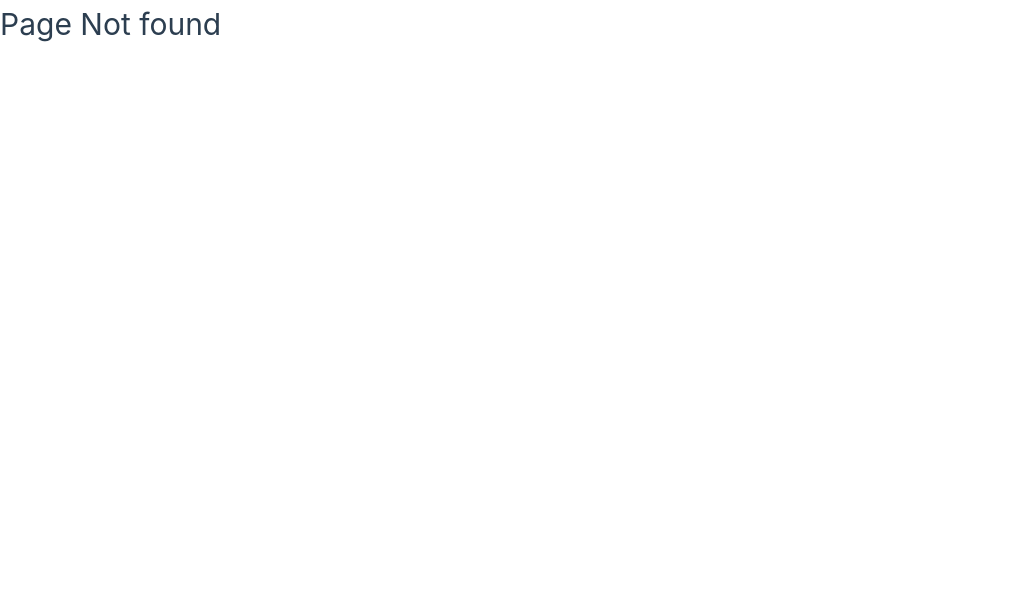
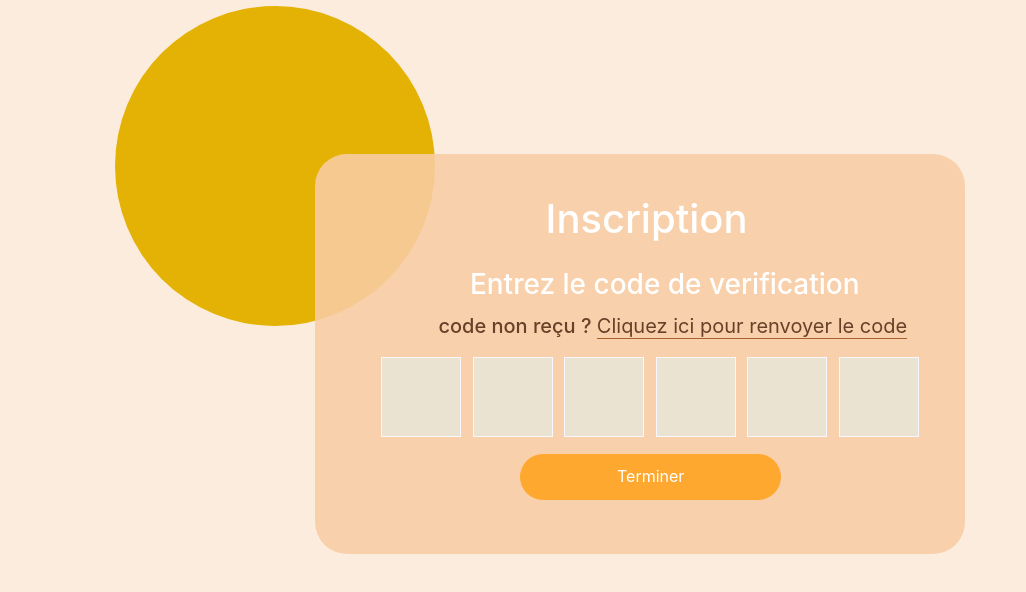
Before and after one commit to tiki-dz/client, a Vue app: page /code in a window 1280 px wide. Before the commit this address had no page. Shown: the top 592 px of the page, without its empty margins (0-1026 px from the left). Built offline with nearby package versions, Linux system fonts and the light colour scheme.

Commit message:
codeverification

```diff
--- a/index.html
+++ b/index.html
@@ -4,6 +4,11 @@
     <meta charset="UTF-8" />
     <link rel="icon" href="/favicon.ico" />
     <meta name="viewport" content="width=device-width, initial-scale=1.0" />
+    <link rel="stylesheet" href="https://cdn.jsdelivr.net/npm/bootstrap@4.0.0/dist/css/bootstrap.min.css" integrity="sha384-Gn5384xqQ1aoWXA+058RXPxPg6fy4IWvTNh0E263XmFcJlSAwiGgFAW/dAiS6JXm" crossorigin="anonymous">
+    <script src="https://code.jquery.com/jquery-3.2.1.slim.min.js" integrity="sha384-KJ3o2DKtIkvYIK3UENzmM7KCkRr/rE9/Qpg6aAZGJwFDMVNA/GpGFF93hXpG5KkN" crossorigin="anonymous"></script>
+    <script src="https://cdn.jsdelivr.net/npm/popper.js@1.12.9/dist/umd/popper.min.js" integrity="sha384-ApNbgh9B+Y1QKtv3Rn7W3mgPxhU9K/ScQsAP7hUibX39j7fakFPskvXusvfa0b4Q" crossorigin="anonymous"></script>
+    <script src="https://cdn.jsdelivr.net/npm/bootstrap@4.0.0/dist/js/bootstrap.min.js" integrity="sha384-JZR6Spejh4U02d8jOt6vLEHfe/JQGiRRSQQxSfFWpi1MquVdAyjUar5+76PVCmYl" crossorigin="anonymous"></script>
+    <meta name="viewport" content="width=device-width, initial-scale=1, shrink-to-fit=no">
     <title>Plasti</title>
   </head>
   <body>
--- a/src/router/index.ts
+++ b/src/router/index.ts
@@ -4,6 +4,7 @@ import HomeView from "../views/HomeView.vue";
 import AboutViewVue from "../views/AboutView.vue";
 import LoginViewVue from "@/views/LoginView.vue";
 import NotFound from "../views/NotFound.vue";
+import CodeVerificationView from "../views/CodeVerificationView.vue";
 
 /*
 function CheckLogin(to, from, next) {
@@ -49,12 +50,17 @@ const router = createRouter({
       component: NotFound,
     },
     {
-      path: "/login",
+      path: "/authentification",
       name: "login",
       component: LoginViewVue,
       //beforeEnter: CheckLogin,
     },
-
+    {
+      path: "/code",
+      name: "code",
+      component: CodeVerificationView,
+      //beforeEnter: CheckLogin,
+    },
   ],
 });
 
--- a/src/services/authService.js
+++ b/src/services/authService.js
@@ -6,4 +6,12 @@ export default {
   SignupClient(credantials) {
     return Api().post("/client/signup", credantials);
   },
+  VerifyCode(credantials) {
+    return Api().post("/client/verifyCode", credantials , {
+      headers: {
+        'x-access-token': localStorage.getItem("LoggedUser")}
+  })},
+  Resendcode(credantials) {
+    return Api().post("/client/resendVerfication", credantials);
+  },
 }
--- /dev/null
+++ b/src/views/CodeVerificationView.vue
@@ -0,0 +1,255 @@
+<template>
+  <div class="full-page">
+    <div id="login-form" class="login-page">
+      <div class="form-box">
+        <h1>Inscription</h1>
+        <h3>Entrez le code de verification</h3>
+        <h5>code non reçu ? <a> Cliquez ici pour renvoyer le code</a></h5>
+        <form name="frm"  class="code">
+          <input
+            type="number"
+            placeholder="       -"
+            min="0"
+            max="9"
+            required
+            v-model="frm.nbr1"
+          />
+          <span id="msg" style="color:red"></span>
+          <input
+            type="number"
+            placeholder="       -"
+            min="0"
+            max="9"
+            required
+                        v-model="frm.nbr2"
+
+
+          />
+                    <span id="msg" style="color:red"></span>
+
+          <input
+            type="number"
+            placeholder="       -"
+            min="0"
+            max="9"
+            required
+                        v-model="frm.nbr3"
+
+          />
+                    <span id="msg" style="color:red"></span>
+
+          <input
+            type="number"
+            placeholder="       -"
+            min="0"
+            max="9"
+            required
+                        v-model="frm.nbr4"
+
+          />
+                    <span id="msg" style="color:red"></span>
+
+          <input
+            type="number"
+            placeholder="       -"
+            min="0"
+            max="9"
+            required
+                        v-model="frm.nbr5"
+
+          />
+                    <span id="msg" style="color:red"></span>
+
+          <input
+            type="number"
+            placeholder="       -"
+            min="0"
+            max="9"
+            required
+                        v-model="frm.nbr6"
+
+          />
+                    <span id="msg" style="color:red"></span>
+
+          <button type="button" class="submit-btn" >Terminer</button>
+        </form>
+      </div>
+    </div>
+  </div>
+  <div class="circle1"></div>
+</template>
+
+<script>
+import { ref } from "vue";
+import { ElNotification } from "element-plus";
+import authService from "../services/authService";
+export default {
+  name: "HelloWorld",
+  props: {
+    msg: String,
+  },
+  data() {
+    return {
+        frm:{
+            nbr1:"",
+                        nbr2:"",
+            nbr3:"",
+            nbr4:"",
+            nbr5:"",
+            nbr6:"",
+
+        }
+    };
+  },
+  methods: {
+
+      VerifyCode() {
+      try {
+        const response = authService.VerifyCode({
+               code:this.frm.nbr1+this.frm.nbr2+this.frm.nbr3+this.frm.nbr4+this.frm.nbr5+this.frm.nbr6,
+
+ });
+        ElNotification({
+          title: "code correct",
+          message: "code correct ",
+          type: "success",
+        });
+        console.log(response.data);
+      } catch (error) {
+        console.log(error);
+      }
+    },
+
+  },
+};
+</script>
+
+<style scoped>
+* {
+  margin: 0%;
+  padding: 0%;
+  box-sizing: border-box;
+}
+.full-page {
+  background: #fcecdd;
+  min-height: 100vh;
+  width: 100%;
+  background-position: center;
+  background-size: cover;
+  position: absolute;
+}
+/********************************************************* GLASS ************************************************************* */
+
+.form-box {
+  width: 650px;
+  height: 400px;
+  position: relative;
+  margin: 12% auto;
+  background: #f9cea5dc;
+  padding: 10px;
+  overflow: hidden;
+  border-radius: 2rem;
+  z-index: 3;
+}
+/********************************************************* FORM ************************************************************* */
+
+::placeholder {
+  margin-left: 50%;
+}
+#btn {
+  top: 0;
+  left: 0;
+  position: absolute;
+  width: 120px;
+  height: 100%;
+  background: #fea82f;
+  border-radius: 30px;
+  transition: 0.5s;
+}
+a{
+      border-bottom: 1px solid rgb(170, 95, 46);
+
+}
+.submit-btn {
+  width: 45%;
+  padding: 10px 30px;
+  cursor: pointer;
+  display: block;
+  margin: auto;
+  background: #fea82f;
+  border: 0;
+  outline: none;
+  border-radius: 30px;
+  margin-top: 2%;
+  color: white;
+  font-size: medium;
+  margin-left: 25%;
+}
+.code {
+  margin-top: 2%;
+  margin-left: 8%;
+}
+h1 {
+  color: white;
+  margin-left: 35%;
+  margin-top: 5%;
+}
+h3 {
+  color: white;
+  margin-left: 23%;
+  margin-top: 4%;
+}
+h5 {
+  color: rgb(103, 65, 40);
+  margin-left: 18%;
+  margin-top: 2%;
+}
+/********** ****************************************  ANIMATION *****************************************************************/
+.circle1 {
+  height: 20rem;
+  width: 20rem;
+  bottom: 25%;
+  right: 20%;
+  z-index: 2;
+  border-radius: 50%;
+  animation-name: example;
+  animation-duration: 60s;
+  position: absolute;
+}
+@keyframes example {
+  0% {
+    background-color: rgb(192, 147, 12);
+    left: 0px;
+    top: 0px;
+  }
+  25% {
+    background-color: rgb(255, 200, 0);
+    left: 200px;
+    top: 10px;
+  }
+  50% {
+    background-color: rgb(255, 132, 0);
+    left: 200px;
+    top: 200px;
+  }
+  75% {
+    background-color: rgb(214, 193, 73);
+    left: 0px;
+    top: 200px;
+  }
+  100% {
+    background-color: rgb(255, 191, 0);
+    left: 0px;
+    top: 0px;
+  }
+}
+input {
+  display: inline; /* the default for span */
+  width: 80px;
+  height: 80px;
+  padding: 5px;
+  border: 1px solid rgb(247, 247, 253);
+  background-color: rgb(235, 227, 210);
+  margin: 1%;
+}
+</style>
--- a/src/views/LoginView.vue
+++ b/src/views/LoginView.vue
@@ -31,24 +31,26 @@
                 required
                 show-password
               />
-              <p>Mot de passe oublier?</p>
+              <p id="mob">Mot de passe oublier?</p>
               <button type="submit" class="submit-btn" @click="connexion()">
                 Connexion
               </button>
             </form>
           </el-col>
           <el-col :span="12">
-            <h1  style=" margin-left: -15%;"><b>Bienvenue !</b></h1>
             <img
               src="../assets/logo.png"
-              style="width: 25rem; margin-left: -35%; margin-top: -10%"
+              style="width: 25rem; margin-left: -27%; margin-top: -10%"
             />
+            <h1 style="margin-left: -11%; margin-top: -5%">
+              <b>Bienvenue !</b>
+            </h1>
 
             <a
               class="btn btn-google"
               href="#"
               title="Google Play"
-              style="margin-left: 10%; margin-bottom: 1%"
+              style="margin-left: -2%; margin-bottom: -35%"
               >Google Play</a
             >
           </el-col>
@@ -63,6 +65,7 @@
                 required
                 class="input-field"
               ></el-input>
+              <p id="j1"></p>
             </el-col>
             <el-col :span="2"></el-col>
 
@@ -73,24 +76,26 @@
                 required
                 class="input-field"
               ></el-input>
+              <p id="j2"></p>
             </el-col>
           </el-row>
-
-
 
           <el-row>
             <el-col :span="10"
               ><el-input
+                required
                 id="phoneNumber"
                 v-model="ruleForm.phoneNumber"
                 placeholder="numero de telephone"
                 class="input-field"
               ></el-input>
+              <p id="j3"></p>
             </el-col>
             <el-col :span="2"></el-col>
 
             <el-col :span="10">
               <el-date-picker
+                required
                 id="birthDate"
                 v-model="ruleForm.birthDate"
                 type="date"
@@ -98,12 +103,15 @@
                 value-format="YYYY/MM/DD"
                 class="input-field"
               >
-              </el-date-picker
-            ></el-col>
+              </el-date-picker>
+              <p id="j4"></p>
+
+            </el-col>
           </el-row>
           <el-row>
             <el-col :span="10">
               <el-select
+                required
                 id="exampleFormControlSelect1"
                 placeholder="sexe"
                 v-model="ruleForm.sexe"
@@ -116,6 +124,7 @@
                   :value="item.value"
                 ></el-option>
               </el-select>
+              <p id="j5"></p>
             </el-col>
             <el-col :span="2"></el-col>
 
@@ -124,33 +133,43 @@
                 id="city"
                 v-model="ruleForm.city"
                 placeholder="ville"
+                required
                 class="input-field"
-
               ></el-input>
+              <p id="j6"></p>
             </el-col>
           </el-row>
           <el-row>
             <el-col :span="10">
               <el-input
+                required
                 v-model="ruleForm.email"
                 placeholder="email"
                 class="input-field"
               ></el-input>
+              <p id="j7"></p>
             </el-col>
             <el-col :span="2"></el-col>
 
             <el-col span="10">
               <el-input
+                required
                 id="password"
                 placeholder="mot de passe"
                 v-model="ruleForm.password"
                 show-password
                 class="input-field"
               ></el-input>
+              <p id="j8"></p>
             </el-col>
           </el-row>
 
-          <button type="submit" class="submit-btn" @click="signup()" style="  margin-top: 5%;">
+          <button
+            type="submit"
+            class="submit-btn"
+            @click="checkForm()"
+            style="margin-top: 5%"
+          >
             S'inscrire
           </button>
         </form>
@@ -182,6 +201,7 @@ export default {
         phoneNumber: "",
         sexe: "",
         city: "",
+        errors: [],
       },
       sexeopt: [
         {
@@ -265,6 +285,85 @@ export default {
         });
       }
     },
+    checkForm() {
+
+      let t1, t2, t3, t4, t5, t6, t7, t8;
+
+      if (this.ruleForm.firstName == "") {
+        t1 = "Veuillez entrer le nom !";
+        document.getElementById("j1").innerHTML = t1;
+      } else {
+        t1 = "";
+        document.getElementById("j1").innerHTML = t1;
+      }
+
+
+      if (this.ruleForm.lastName == "") {
+        t2 = "Veuillez entrer le prénom !";
+        document.getElementById("j2").innerHTML = t2;
+      } else {
+        t2 = "";
+        document.getElementById("j2").innerHTML = t2;
+      }
+
+       if (this.ruleForm.phoneNumber == "") {
+        t3 = "veuillez saisire le numero de telephone  !";
+        document.getElementById("j3").innerHTML = t3;
+      } else if (this.ruleForm.phoneNumber > 10) {
+        t3 = "le numero de telephone ne doit pas etre plus de 14 chiffres !";
+        document.getElementById("j3").innerHTML = t3;
+      } else {
+        t3 = "";
+        document.getElementById("j3").innerHTML = t3;
+      }
+
+
+
+      if (
+
+        this.ruleForm.birthDate == "") {
+        t4 = "Veuillez selectionner la date !";
+        document.getElementById("j4").innerHTML = t4;
+      } else {
+        t4 = "";
+        document.getElementById("j4").innerHTML = t4;
+      }
+
+
+      if (this.ruleForm.city  == "") {
+        t6 = "Veuillez saisire le lieu de naissance !";
+        document.getElementById("j6").innerHTML = t6;
+      } else {
+        t6 = "";
+        document.getElementById("j6").innerHTML = t6;
+      }
+
+
+      if (this.ruleForm.sexe == "") {
+        t5 = "Veuillez entrer le prénom !";
+        document.getElementById("j5").innerHTML = t5;
+      } else {
+        t5 = "";
+        document.getElementById("j5").innerHTML = t5;
+      }
+
+
+
+
+      if (this.ruleForm.email == "") {
+        t7 = "veuillez saisire l'adresse mail  !";
+        document.getElementById("j7").innerHTML = t7;
+      } else if (this.ruleForm.email.indexOf("@") == -1) {
+        t7 = " l'adresse mail contient @  !";
+        document.getElementById("j7").innerHTML = t7;
+      } else if (this.ruleForm.email.indexOf(".") == -1) {
+        t7 = " l'adresse mail contient un point .  !";
+        document.getElementById("j7").innerHTML = t7;
+      } else {
+        t7 = "";
+        document.getElementById("j7").innerHTML = t7;
+      }
+    },
 
     register() {
       document.getElementById("login").style.left = "-290px";
@@ -272,7 +371,7 @@ export default {
       document.getElementById("btn").style.left = "110px";
     },
     login() {
-      document.getElementById("login").style.left = "50px";
+      document.getElementById("login").style.left = "12%";
       document.getElementById("register").style.left = "1000px";
       document.getElementById("btn").style.left = "0px";
     },
@@ -298,7 +397,7 @@ background-image: linear-gradient(rgba(0, 0, 0, 0.2), rgba(0, 0, 0, 0.2)),6179f3
   box-sizing: border-box;
 }
 .full-page {
-  background:  #fcecdd;
+  background: #fcecdd;
   min-height: 100vh;
   width: 100%;
   background-position: center;
@@ -371,7 +470,6 @@ background-image: linear-gradient(rgba(0, 0, 0, 0.2), rgba(0, 0, 0, 0.2)),6179f3
   border-left: 0;
   border-top: 0;
   border-right: 0;
-  border-bottom: 1px solid rgb(255, 255, 255);
   outline: none;
   background: transparent;
 }
@@ -402,6 +500,7 @@ input {
 #register {
   left: 420px;
   margin: 4px, 4px;
+  margin-top: -4%;
   padding: 4px;
   width: 450px;
   height: 500px;
@@ -410,19 +509,6 @@ input {
   text-align: justify;
 }
 
-.circle1,
-.circle2,
-.circle3,
-.circle4 {
-  background: linear-gradient(
-    to right bottom,
-    rgba(255, 255, 255, 0.1),
-    rgba(255, 255, 255, 0.2)
-  );
-  height: 10rem;
-  width: 10rem;
-  position: absolute;
-}
 .circle1 {
   height: 20rem;
   width: 20rem;
@@ -432,6 +518,7 @@ input {
   border-radius: 50%;
   animation-name: example;
   animation-duration: 60s;
+  position: absolute;
 }
 @keyframes example {
   0% {
@@ -460,34 +547,11 @@ input {
     top: 0px;
   }
 }
-.circle2 {
-  bottom: 8%;
-  right: 30%;
-  z-index: 2;
-  border-radius: 10%;
-}
-.circle3 {
-  height: 15rem;
-  width: 15rem;
-  top: 5%;
-  left: 22%;
-  z-index: 2;
-  border-radius: 10%;
-}
-.circle4 {
-  height: 50rem;
-  width: 50rem;
-  top: 3%;
-  left: -45%;
-  border-radius: 50%;
 
-  z-index: 2;
-}
-p {
+#mob {
   color: rgba(255, 255, 255, 0.783);
   margin-left: 50%;
   margin-top: 5%;
-  font-size: small;
 }
 
 @font-face {
@@ -579,4 +643,13 @@ h1 {
   color: white;
   font-size: 50px;
 }
+p{
+  width: 200px;
+  color: red;
+  margin-top: -4%;
+  margin-bottom: -4%;
+  margin-left: 5%;
+    font-size: small;
+
+}
 </style>
```
Lines whose indentation alone changed are shown as unchanged.
